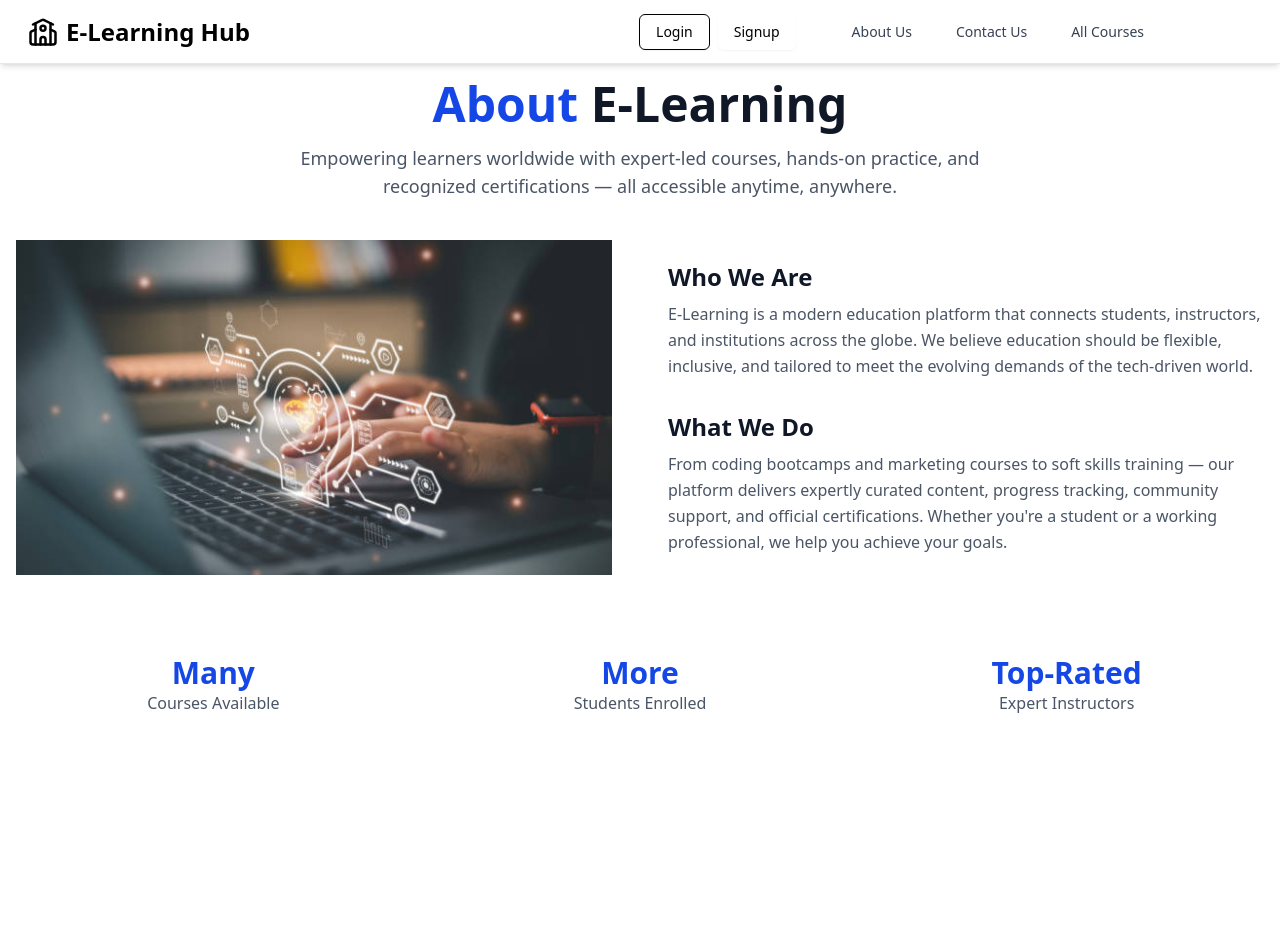
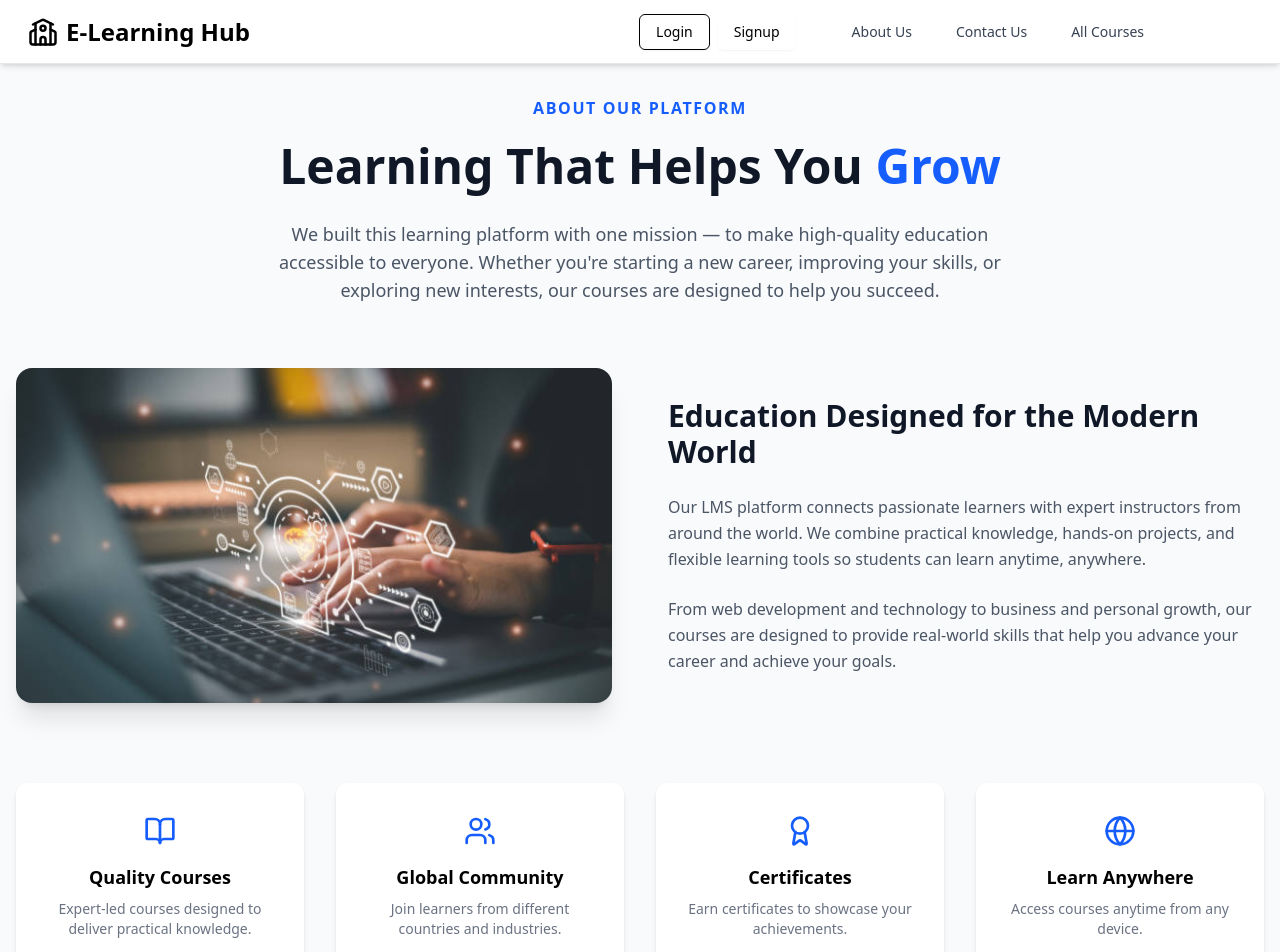
Before and after one commit to haroonashraf-dev/LMS, a React (Vite) app in the folder clint/: page /about in a window 1280 px wide. Shown: the top 952 px of the page. Before the commit the page ends 800 px from the top, so only its background shows below. Built offline with nearby package versions, Linux system fonts and the light colour scheme; no server answers.

Commit message:
update these files

```diff
--- a/clint/package.json
+++ b/clint/package.json
@@ -10,6 +10,7 @@
     "preview": "vite preview"
   },
   "dependencies": {
+    "@emailjs/browser": "^4.4.1",
     "@radix-ui/react-avatar": "^1.1.3",
     "@radix-ui/react-checkbox": "^1.3.2",
     "@radix-ui/react-dialog": "^1.1.7",
--- a/clint/src/pages/AboutUs.jsx
+++ b/clint/src/pages/AboutUs.jsx
@@ -1,66 +1,132 @@
 import React from "react";
+import { motion } from "framer-motion";
+import { BookOpen, Users, Award, Globe } from "lucide-react";
 
 const AboutUs = () => {
   return (
-    <div className="bg-white text-gray-800 py-20 px-4">
+    <section className="bg-gray-50 py-24 px-4">
       <div className="max-w-7xl mx-auto">
-        {/* Header Section */}
-        <div className="text-center mb-10">
-          <h1 className="text-4xl md:text-5xl font-extrabold text-blue-700 mb-4">
-            About <span className="text-gray-900">E-Learning</span>
+
+        {/* Header */}
+        <div className="text-center max-w-3xl mx-auto mb-16">
+          <h2 className="text-blue-600 font-semibold uppercase tracking-widest">
+            About Our Platform
+          </h2>
+
+          <h1 className="text-4xl md:text-5xl font-bold mt-4 text-gray-900 leading-tight">
+            Learning That Helps You <span className="text-blue-600">Grow</span>
           </h1>
-          <p className="text-lg text-gray-600 max-w-3xl mx-auto">
-            Empowering learners worldwide with expert-led courses, hands-on practice, and recognized certifications —
-            all accessible anytime, anywhere.
+
+          <p className="text-gray-600 text-lg mt-6">
+            We built this learning platform with one mission — to make
+            high-quality education accessible to everyone. Whether you're
+            starting a new career, improving your skills, or exploring new
+            interests, our courses are designed to help you succeed.
           </p>
         </div>
 
-        {/* Content Section */}
+        {/* Main Content */}
         <div className="grid md:grid-cols-2 gap-14 items-center">
+
+          {/* Image */}
+          <motion.div
+            initial={{opacity:0, x:-30}}
+            whileInView={{opacity:1, x:0}}
+            transition={{duration:0.6}}
+            viewport={{once:true}}
+          >
             <img
               src="/about-us.jpg"
-  alt="About E-Learning"
-  className="w-full max-h-[500px] object-contain"
+              alt="Students learning"
+              className="rounded-2xl shadow-xl w-full object-cover"
             />
+          </motion.div>
 
+          {/* Text */}
+          <motion.div
+            initial={{opacity:0, x:30}}
+            whileInView={{opacity:1, x:0}}
+            transition={{duration:0.6}}
+            viewport={{once:true}}
+          >
+            <h3 className="text-3xl font-bold text-gray-900 mb-6">
+              Education Designed for the Modern World
+            </h3>
 
-          <div className="space-y-8">
-            <div>
-              <h2 className="text-2xl font-semibold text-gray-900 mb-2">Who We Are</h2>
+            <p className="text-gray-600 leading-relaxed mb-6">
+              Our LMS platform connects passionate learners with expert
+              instructors from around the world. We combine practical
+              knowledge, hands-on projects, and flexible learning tools
+              so students can learn anytime, anywhere.
+            </p>
+
             <p className="text-gray-600 leading-relaxed">
-                E-Learning is a modern education platform that connects students, instructors, and institutions across the globe.
-                We believe education should be flexible, inclusive, and tailored to meet the evolving demands of the tech-driven world.
+              From web development and technology to business and personal
+              growth, our courses are designed to provide real-world skills
+              that help you advance your career and achieve your goals.
+            </p>
+          </motion.div>
+        </div>
+
+        {/* Features */}
+        <div className="grid md:grid-cols-4 gap-8 mt-20">
+
+          <div className="bg-white p-8 rounded-xl shadow-md text-center hover:shadow-lg transition">
+            <BookOpen className="mx-auto text-blue-600 mb-4" size={32}/>
+            <h4 className="font-semibold text-lg">Quality Courses</h4>
+            <p className="text-gray-500 text-sm mt-2">
+              Expert-led courses designed to deliver practical knowledge.
             </p>
           </div>
 
-            <div>
-              <h2 className="text-2xl font-semibold text-gray-900 mb-2">What We Do</h2>
-              <p className="text-gray-600 leading-relaxed">
-                From coding bootcamps and marketing courses to soft skills training — our platform delivers expertly curated content,
-                progress tracking, community support, and official certifications. Whether you're a student or a working professional,
-                we help you achieve your goals.
+          <div className="bg-white p-8 rounded-xl shadow-md text-center hover:shadow-lg transition">
+            <Users className="mx-auto text-blue-600 mb-4" size={32}/>
+            <h4 className="font-semibold text-lg">Global Community</h4>
+            <p className="text-gray-500 text-sm mt-2">
+              Join learners from different countries and industries.
             </p>
           </div>
-          </div>
+
+          <div className="bg-white p-8 rounded-xl shadow-md text-center hover:shadow-lg transition">
+            <Award className="mx-auto text-blue-600 mb-4" size={32}/>
+            <h4 className="font-semibold text-lg">Certificates</h4>
+            <p className="text-gray-500 text-sm mt-2">
+              Earn certificates to showcase your achievements.
+            </p>
           </div>
 
-        {/* Stats Section */}
-        <div className="mt-20 grid sm:grid-cols-3 text-center gap-8">
+          <div className="bg-white p-8 rounded-xl shadow-md text-center hover:shadow-lg transition">
+            <Globe className="mx-auto text-blue-600 mb-4" size={32}/>
+            <h4 className="font-semibold text-lg">Learn Anywhere</h4>
+            <p className="text-gray-500 text-sm mt-2">
+              Access courses anytime from any device.
+            </p>
+          </div>
+
+        </div>
+
+        {/* Stats */}
+        <div className="grid md:grid-cols-3 gap-10 text-center mt-20">
+
           <div>
-            <h3 className="text-3xl font-bold text-blue-700">Many</h3>
-            <p className="text-gray-600">Courses Available</p>
+            <h3 className="text-4xl font-bold text-blue-600">100+</h3>
+            <p className="text-gray-600 mt-2">Courses Available</p>
           </div>
+
           <div>
-            <h3 className="text-3xl font-bold text-blue-700">More</h3>
-            <p className="text-gray-600">Students Enrolled</p>
+            <h3 className="text-4xl font-bold text-blue-600">5k+</h3>
+            <p className="text-gray-600 mt-2">Students Learning</p>
           </div>
+
           <div>
-            <h3 className="text-3xl font-bold text-blue-700">Top-Rated</h3>
-            <p className="text-gray-600">Expert Instructors</p>
+            <h3 className="text-4xl font-bold text-blue-600">50+</h3>
+            <p className="text-gray-600 mt-2">Expert Instructors</p>
           </div>
+
         </div>
+
       </div>
-    </div>
+    </section>
   );
 };
 
--- a/clint/src/pages/ContactUs.jsx
+++ b/clint/src/pages/ContactUs.jsx
@@ -1,43 +1,169 @@
-import React from "react";
+import React, { useState } from "react";
+import { motion } from "framer-motion";
+import { Send, MapPin, Mail } from "lucide-react";
+import emailjs from "@emailjs/browser";
 
 const ContactUs = () => {
+
+  const [formData, setFormData] = useState({
+    name: "",
+    email: "",
+    message: "",
+  });
+
+  const [loading, setLoading] = useState(false);
+  const [success, setSuccess] = useState(false);
+
+  const handleSubmit = (e) => {
+    e.preventDefault();
+
+    setLoading(true);
+    setSuccess(false);
+
+    const templateParams = {
+      name: formData.name,
+      email: formData.email,
+      message: formData.message,
+    };
+
+    emailjs
+      .send(
+        "service_y5e7nnd",
+        "template_3j3cpx7",
+        templateParams,
+        "_sJcsQDbJTLj1WYH2"
+      )
+      .then(() => {
+        setSuccess(true);
+        setFormData({
+          name: "",
+          email: "",
+          message: "",
+        });
+      })
+      .catch((error) => {
+        console.error("EmailJS ERROR:", error);
+        alert("Failed to send message. Please try again.");
+      })
+      .finally(() => {
+        setLoading(false);
+      });
+  };
+
   return (
-    <section className="bg-gray-50 py-24 px-4">
-      <div className="max-w-4xl mx-auto text-center">
-        <h2 className="text-4xl font-bold text-blue-700 mb-4">Get in Touch</h2>
-        <p className="text-gray-600 mb-10 text-lg max-w-2xl mx-auto">
-          We'd love to hear from you! If you have questions, suggestions, or business inquiries, feel free to contact us through the details below.
+    <section id="contact" className="py-24 bg-gray-50">
+      <div className="max-w-7xl mx-auto px-4 md:px-8">
+        <div className="grid grid-cols-1 lg:grid-cols-2 gap-16">
+
+          {/* LEFT */}
+          <motion.div
+            initial={{ opacity: 0, x: -30 }}
+            whileInView={{ opacity: 1, x: 0 }}
+            transition={{ duration: 0.6 }}
+          >
+            <h2 className="text-sm font-bold tracking-widest text-blue-600 uppercase mb-4">
+              Contact Us
+            </h2>
+
+            <h3 className="text-3xl md:text-5xl font-bold mb-8 text-gray-900">
+              We're here to help you start learning
+            </h3>
+
+            <p className="text-gray-600 text-lg mb-12">
+              Have questions about courses or enrollment?
+              Send us a message and our team will respond shortly.
             </p>
 
-        <div className="bg-white shadow-lg rounded-xl p-8 text-left border border-gray-200 max-w-2xl mx-auto space-y-6">
-          <div className="flex items-start gap-4">
-            <span className="text-blue-600 text-2xl">📧</span>
+            <div className="space-y-6">
+
+              <div className="flex items-center space-x-6 p-6 bg-white border border-gray-200 rounded-2xl shadow-sm">
+                <div className="w-12 h-12 bg-blue-50 rounded-full flex items-center justify-center text-blue-600">
+                  <Mail size={24}/>
+                </div>
+
                 <div>
-              <p className="font-semibold text-gray-800">Email</p>
-              <p className="text-gray-600">haroonashraf265@gmail.com</p>
+                  <p className="text-sm text-gray-500 uppercase font-bold">
+                    Email
+                  </p>
+                  <p className="text-lg text-gray-900">
+                    haroonashraf.dev@gmail.com
+                  </p>
                 </div>
               </div>
 
-          <div className="flex items-start gap-4">
-            <span className="text-blue-600 text-2xl">📞</span>
+              <div className="flex items-center space-x-6 p-6 bg-white border border-gray-200 rounded-2xl shadow-sm">
+                <div className="w-12 h-12 bg-blue-50 rounded-full flex items-center justify-center text-blue-600">
+                  <MapPin size={24}/>
+                </div>
+
                 <div>
-              <p className="font-semibold text-gray-800">Phone</p>
-              <p className="text-gray-600">+923137386619</p>
+                  <p className="text-sm text-gray-500 uppercase font-bold">
+                    Location
+                  </p>
+                  <p className="text-lg text-gray-900">
+                    Online Learning Platform – Worldwide
+                  </p>
                 </div>
               </div>
 
-          <div className="flex items-start gap-4">
-            <span className="text-blue-600 text-2xl">📍</span>
-            <div>
-              <p className="font-semibold text-gray-800">Location</p>
-              <p className="text-gray-600">Samundri, Faisalabad</p>
             </div>
+          </motion.div>
+
+          {/* FORM */}
+          <motion.div
+            initial={{ opacity: 0, x: 30 }}
+            whileInView={{ opacity: 1, x: 0 }}
+            transition={{ duration: 0.6 }}
+            className="bg-white border border-gray-200 p-8 md:p-10 rounded-3xl shadow-sm"
+          >
+            <form onSubmit={handleSubmit} className="space-y-6">
+
+              <input
+                type="text"
+                required
+                value={formData.name}
+                onChange={(e)=> setFormData({...formData, name:e.target.value})}
+                placeholder="Your name"
+                className="w-full bg-gray-50 border border-gray-300 rounded-xl px-4 py-3 text-gray-900 focus:border-blue-600 outline-none"
+              />
+
+              <input
+                type="email"
+                required
+                value={formData.email}
+                onChange={(e)=> setFormData({...formData, email:e.target.value})}
+                placeholder="your@email.com"
+                className="w-full bg-gray-50 border border-gray-300 rounded-xl px-4 py-3 text-gray-900 focus:border-blue-600 outline-none"
+              />
+
+              <textarea
+                rows={4}
+                required
+                value={formData.message}
+                onChange={(e)=> setFormData({...formData, message:e.target.value})}
+                placeholder="Tell us how we can help you..."
+                className="w-full bg-gray-50 border border-gray-300 rounded-xl px-4 py-3 text-gray-900 focus:border-blue-600 outline-none resize-none"
+              />
+
+              {success && (
+                <p className="text-green-600 text-sm">
+                  ✅ Message sent successfully!
+                </p>
+              )}
+
+              <button
+                type="submit"
+                disabled={loading}
+                className="w-full py-4 bg-blue-600 hover:bg-blue-500 text-white font-bold rounded-xl flex items-center justify-center space-x-2 transition-all disabled:opacity-50"
+              >
+                <span>{loading ? "Sending..." : "Send Message"}</span>
+                <Send size={18}/>
+              </button>
+
+            </form>
+          </motion.div>
+
         </div>
-        </div>
-
-        <p className="text-sm text-gray-500 mt-10">
-          Response time: within 24 hours during business days.
-        </p>
       </div>
     </section>
   );
```
Also changed, not shown: 1 other file (tests, documents, lock files or other folders). Lines whose indentation alone changed are shown as unchanged.
